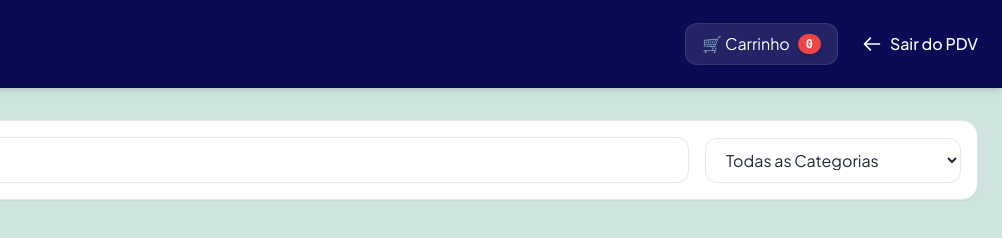
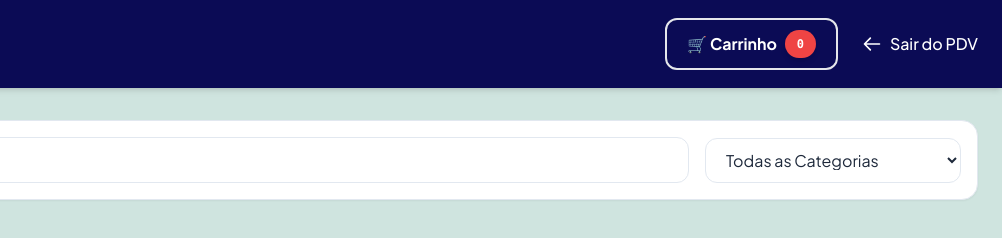
Before and after one commit to ProjetoImp/Projeto-MercadoMais, a plain HTML site: page assets/pages/pdv.html in a window 1280 px wide. Shown: the full height of the page, 278-1280 px from the left. Drawn offline with nearby package versions, Linux system fonts and the light colour scheme; no server answers.

Commit message:
ajuste botão carrinho

```diff
--- a/assets/pages/pdv.html
+++ b/assets/pages/pdv.html
@@ -22,9 +22,9 @@
         </a>
 
         <div class="flex items-center gap-6">
-            <button id="btn-flutuante-carrinho" onclick="mudarTela('carrinho')" class="bg-white/10 hover:bg-white/20 text-white px-4 py-2 rounded-xl transition-all relative flex items-center gap-2 border border-white/10">
+            <button id="btn-flutuante-carrinho" onclick="mudarTela('carrinho')" class="hover:bg-blue-950 text-white border-2 border-white-500 px-5 py-2.5 rounded-xl transition-all font-bold relative flex items-center gap-2 hover:scale-105">
                 <span>🛒 Carrinho</span>
-                <span id="badge-contador-carrinho" class="bg-red-500 text-white font-mono text-xs font-bold px-2 py-0.5 rounded-full shadow-md">
+                <span id="badge-contador-carrinho" class="bg-red-500 text-white font-mono text-xs font-bold px-3 py-1.5 rounded-full shadow-md">
                     0
                 </span>
             </button>
```
